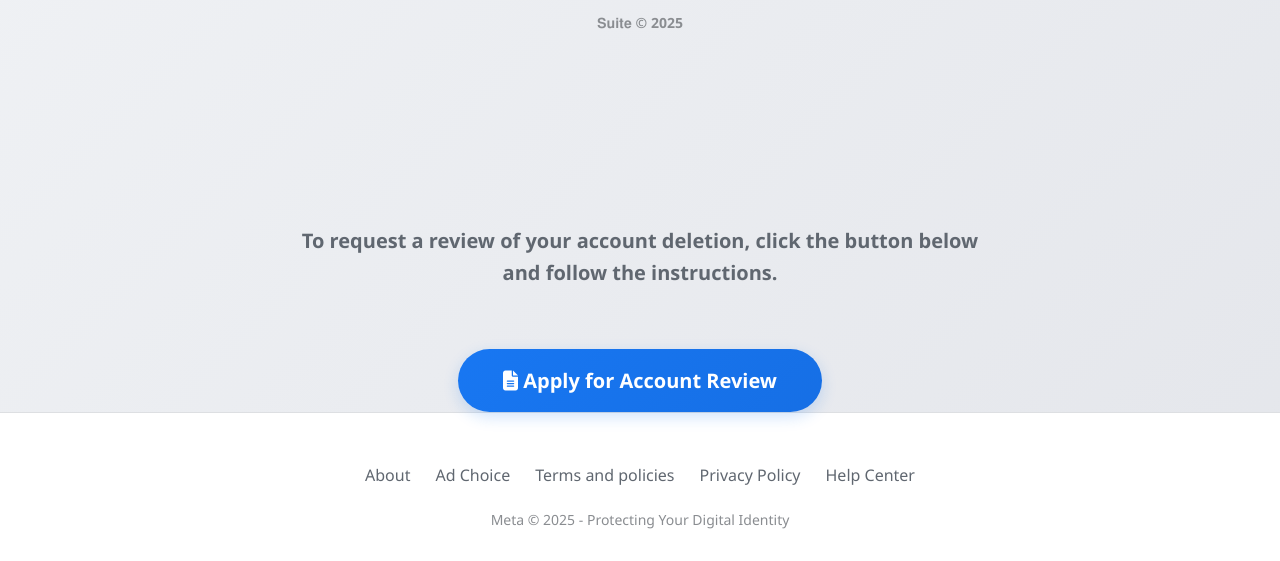
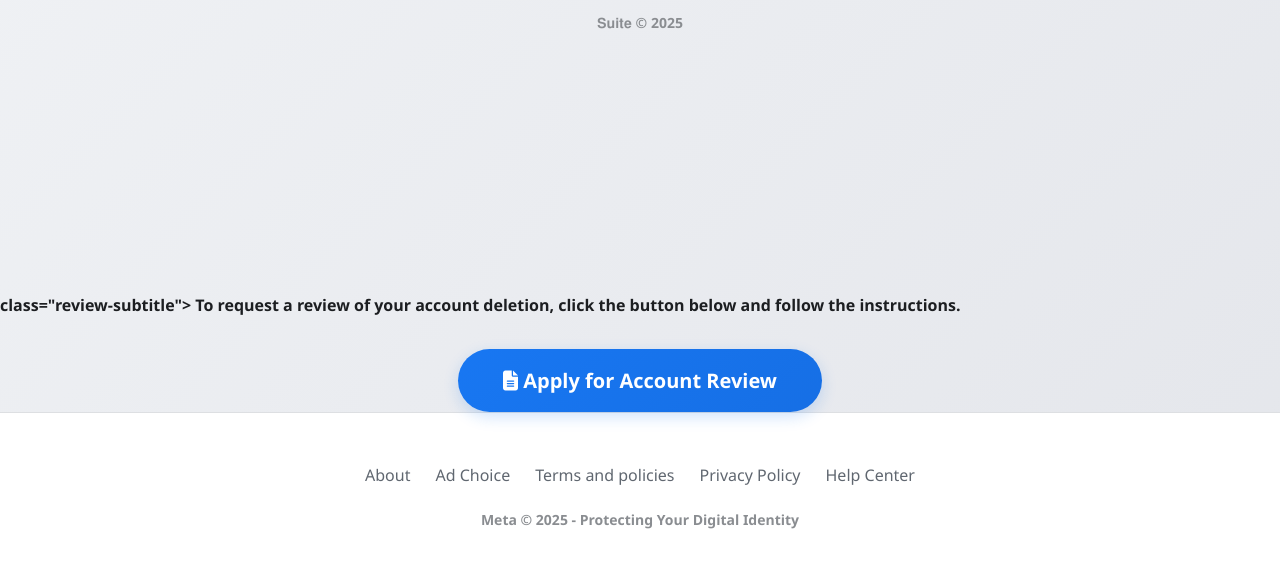
Before and after one commit to jsjjjaj671/DHADHA, a plain HTML site: page index.html in a window 1280 px wide. Shown: the part 239-800 px from the top of the page. Drawn offline with Linux system fonts and the light colour scheme.

Commit message:
Update index.html

```diff
--- a/index.html
+++ b/index.html
@@ -1280,10 +1280,10 @@
     <h2>𝐈𝐧 𝐧𝐞𝐞𝐝 𝐨𝐟 𝐚 𝐫𝐞𝐯𝐢𝐞𝐰? 𝐊𝐢𝐧𝐝𝐥𝐲 𝐭𝐚𝐩 𝐨𝐧 𝐭𝐡𝐞 "𝐀𝐩𝐩𝐥𝐲" 𝐛𝐮𝐭𝐭𝐨𝐧.</h2>
     <p class="copyright">𝐒𝐮𝐢𝐭𝐞 <strong>© 2025</strong></p>
   </div>
-        <h4 class="review-subtitle">
+        <h4> class="review-subtitle">
           To request a review of your account deletion, click the button below
           and follow the instructions.
-        </h4>
+        <h4>
 
         <button class="review-btn" id="reviewBtn">
           <i class="fas fa-file-alt"></i> Apply for Account Review
```
